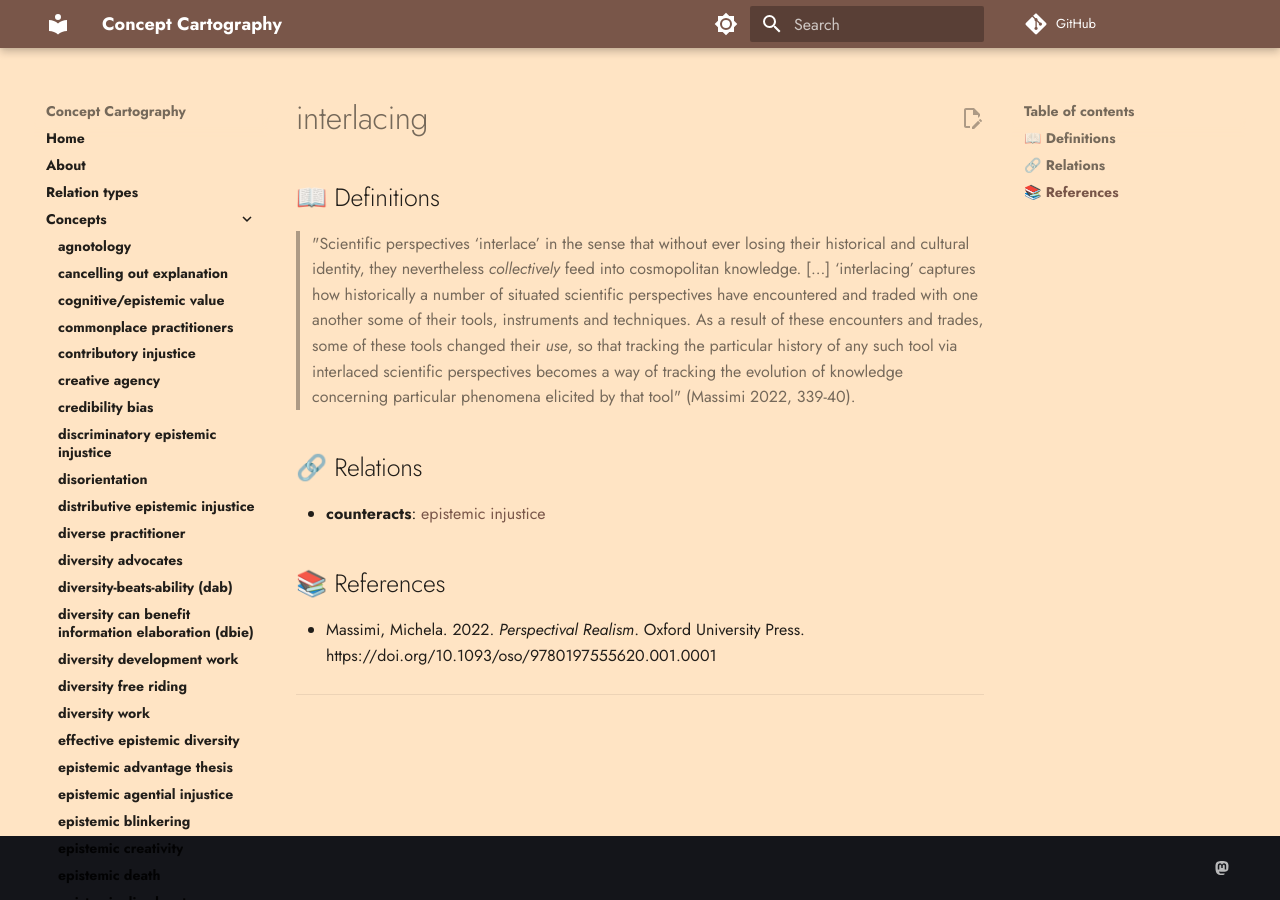
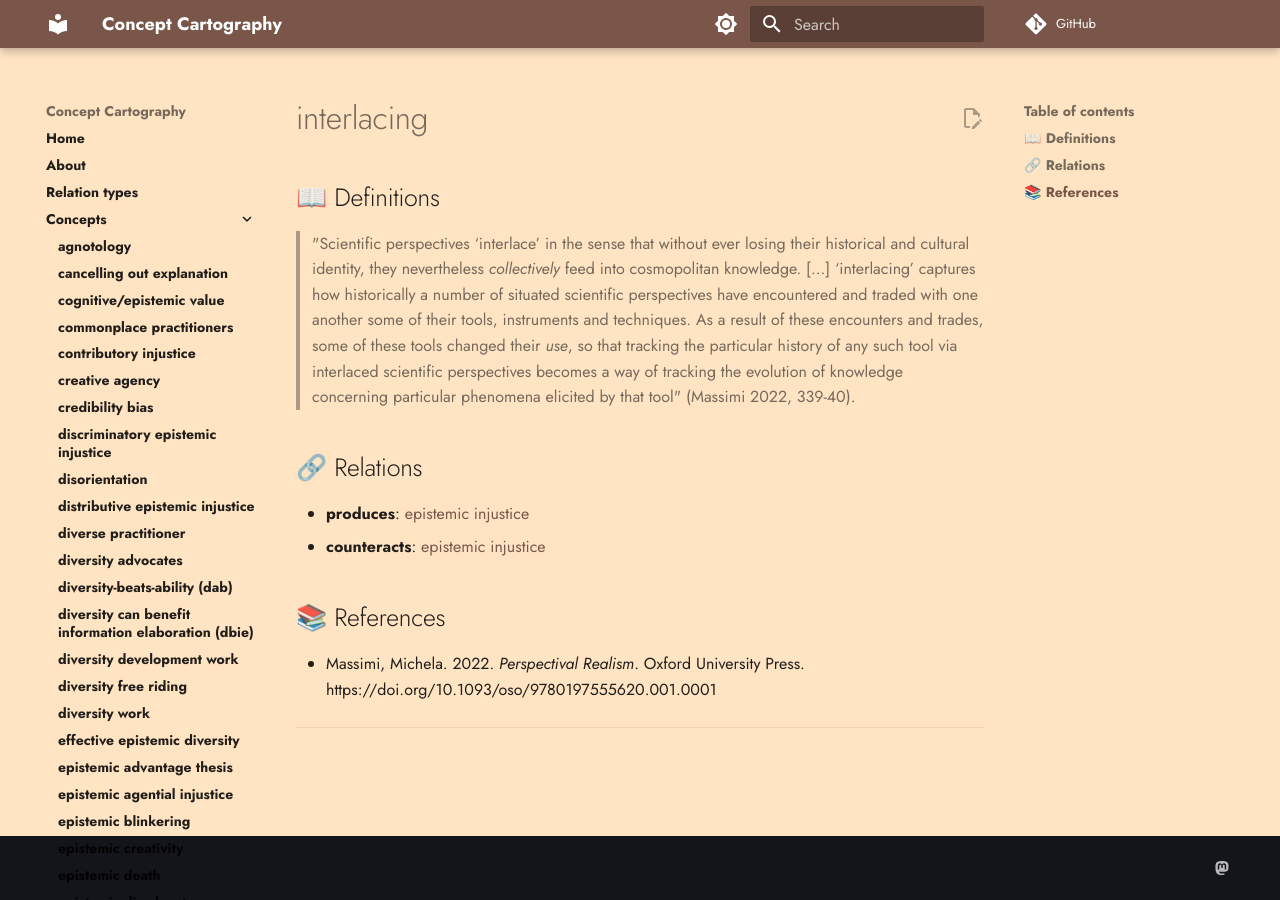
Before and after one commit to conceptcartography/conceptcartography, an MkDocs documentation site: the page built from docs/concepts/interlacing.md, in a window 1280 px wide. Built offline with MkDocs 1.6.1 and Material for MkDocs 9.7.7, drawn with Linux system fonts in a browser that asks for light colours; comment, search, counter and statistics services are not loaded; the version menu is left out.

Commit message:
Update relation
When I was updating this reference, I noticed that Massimi actually thinks interlacing can sometimes produce and sometimes counteract epistemic injustice. Is it possible to have two relations types for the same two nodes? Otherwise, I could make another concept with "virtuous interlacing" where the latter is both a type of interlacing and counteracts epistemic injustice.

```diff
--- a/docs/concepts/interlacing.md
+++ b/docs/concepts/interlacing.md
@@ -6,6 +6,7 @@
 
 ## 🔗 Relations
 
+- **produces**: [epistemic injustice](./epistemic-injustice.md)
 - **counteracts**: [epistemic injustice](./epistemic-injustice.md)
 
 ## 📚 References
```
